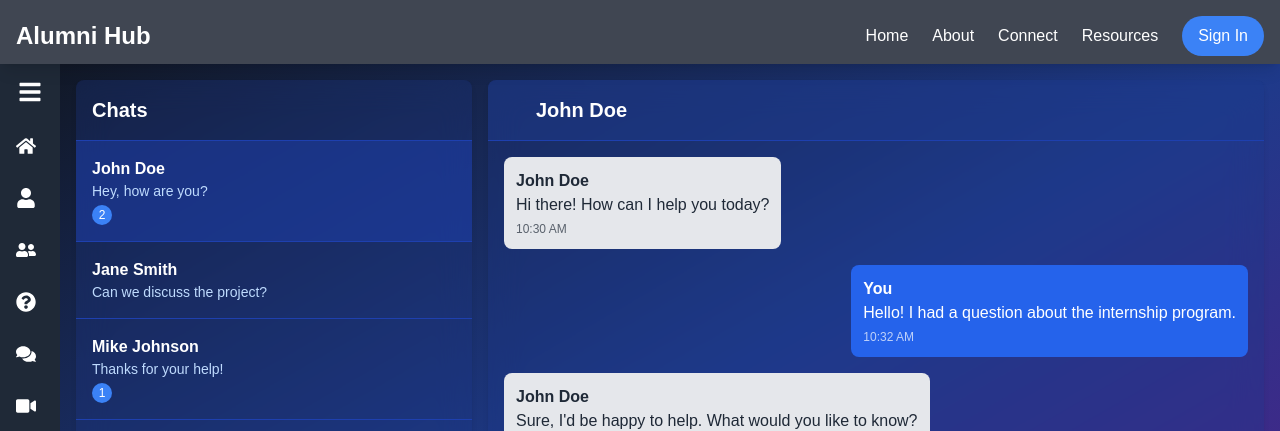
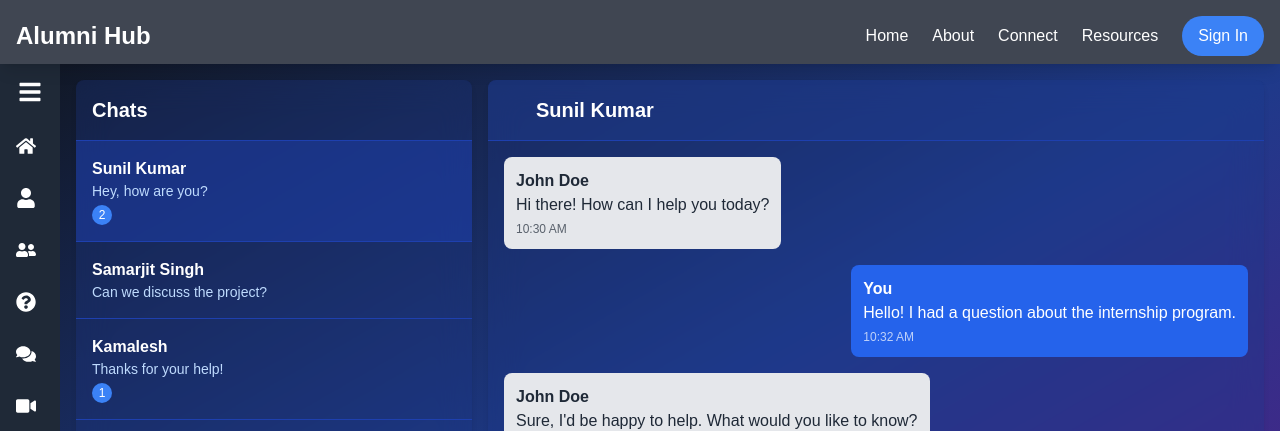
Before and after one commit to pragathish07/alumini-connect, a Next.js app: page /dashboard/chats in a window 1280 px wide. Shown: the top 431 px of the page. Built offline with nearby package versions, Linux system fonts and the light colour scheme; no server answers.

Commit message:
Update page.tsx

```diff
--- a/src/app/dashboard/chats/page.tsx
+++ b/src/app/dashboard/chats/page.tsx
@@ -6,9 +6,9 @@ import { Button } from "@/components/ui/button";
 import { FaPaperPlane, FaBars } from 'react-icons/fa';
 
 const staticChats = [
-  { id: 1, name: 'John Doe', lastMessage: 'Hey, how are you?', unread: 2 },
-  { id: 2, name: 'Jane Smith', lastMessage: 'Can we discuss the project?', unread: 0 },
-  { id: 3, name: 'Mike Johnson', lastMessage: 'Thanks for your help!', unread: 1 },
+  { id: 1, name: 'Sunil Kumar', lastMessage: 'Hey, how are you?', unread: 2 },
+  { id: 2, name: 'Samarjit Singh', lastMessage: 'Can we discuss the project?', unread: 0 },
+  { id: 3, name: 'Kamalesh', lastMessage: 'Thanks for your help!', unread: 1 },
 ];
 
 const staticMessages = [
```
